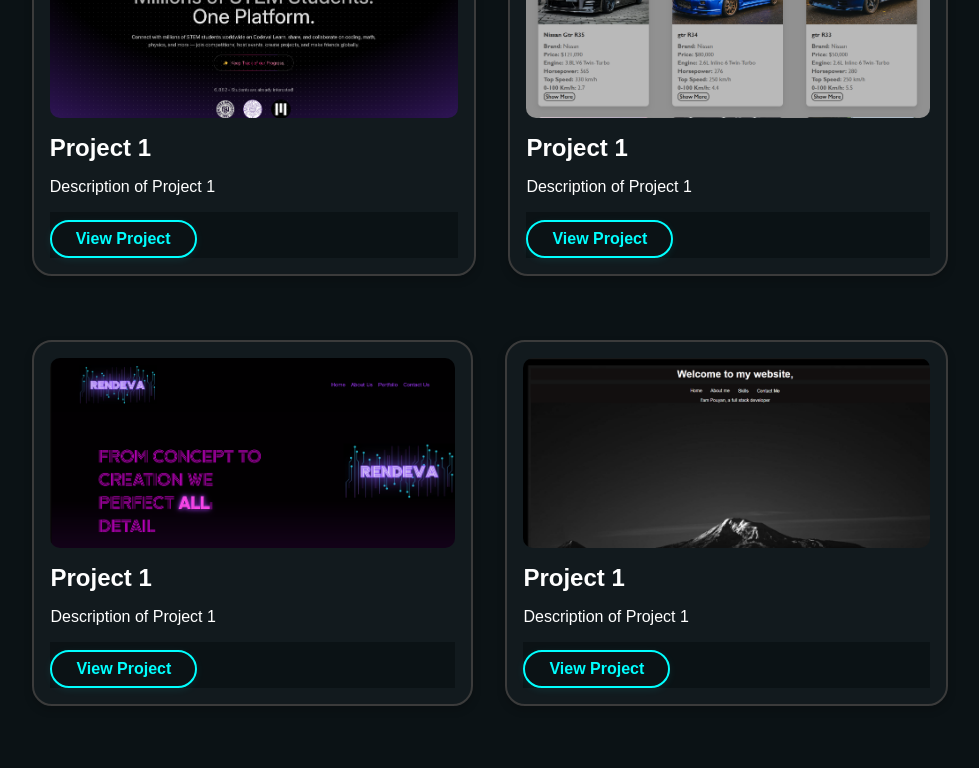
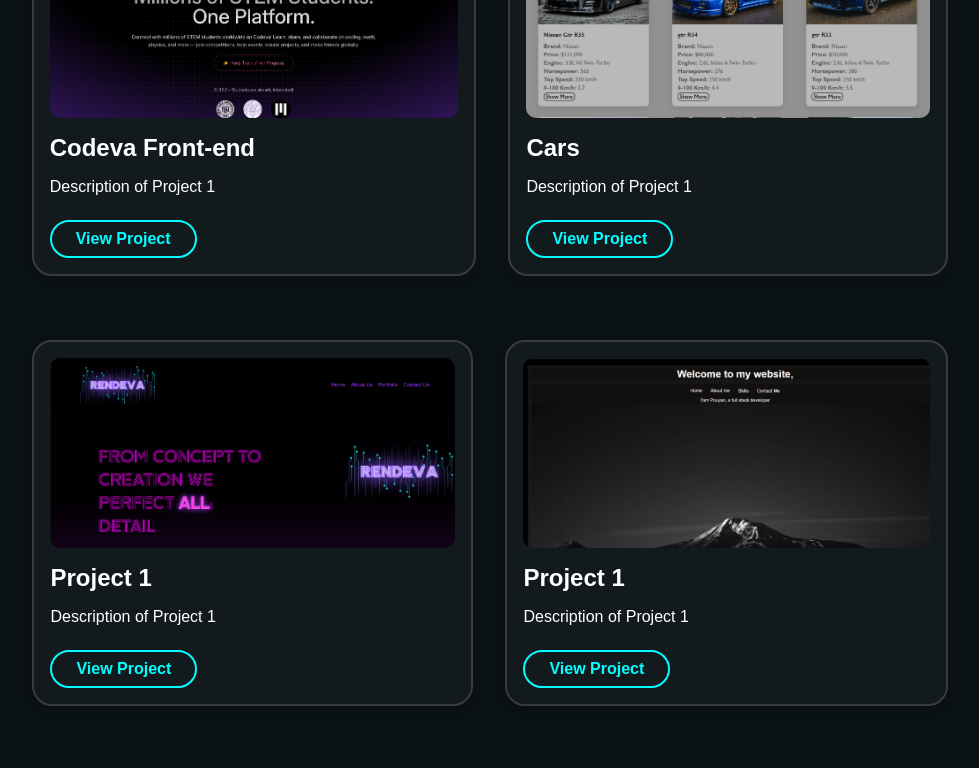
Before and after one commit to DanCreates1/Portfolio, a React (Vite) app: page / in a window 1280 px wide. Shown: the part 1660-2428 px from the top of the page, without its empty margins (150-1129 px from the left). Built offline with nearby package versions, Linux system fonts and the light colour scheme.

Commit message:
update for the projects section

```diff
--- a/src/components/projects.jsx
+++ b/src/components/projects.jsx
@@ -9,16 +9,16 @@ export default function Projects() {
 
             <div className="card">
               <img src=" /projectsImg/codeva.png" alt=""  />
-              <h2>Project 1</h2>
+              <h2>Codeva Front-end</h2>
               <p>Description of Project 1</p>
               <a href="https://www.codeva.xyz"  target="_blank"><button>View Project</button></a>
             </div>
 
             <div className="card">
               <img src=" /projectsImg/cars.png" alt=""  />
-              <h2>Project 1</h2>
+              <h2>Cars</h2>
               <p>Description of Project 1</p>
-              <a href=""  target="_blank"><button>View Project</button></a>
+              <a href="https://cars-phi-ten.vercel.app"  target="_blank"><button>View Project</button></a>
             </div>
 
              <div className="card">
--- a/src/index.css
+++ b/src/index.css
@@ -303,9 +303,12 @@ justify-content: center;
     color 0.3s,
     box-shadow 0.3s,
     transform 0.2s;
-  box-shadow: 0 2px 8px rgba(0,255,255,0.08);
   margin-top: 0.5rem;
-  background: transparent;
+}
+
+.card > a {
+  background-color: transparent;
+  color: transparent;
 }
 
 .card > button:hover,
```
